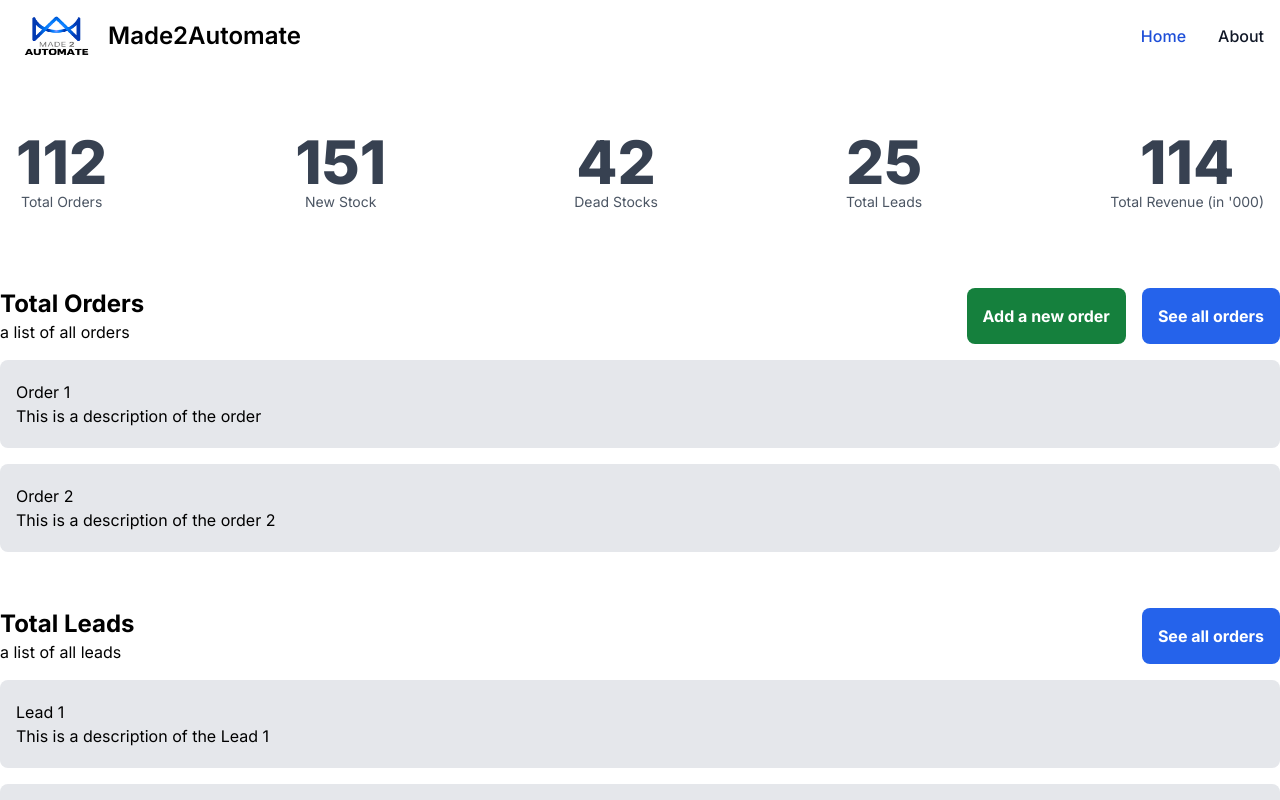
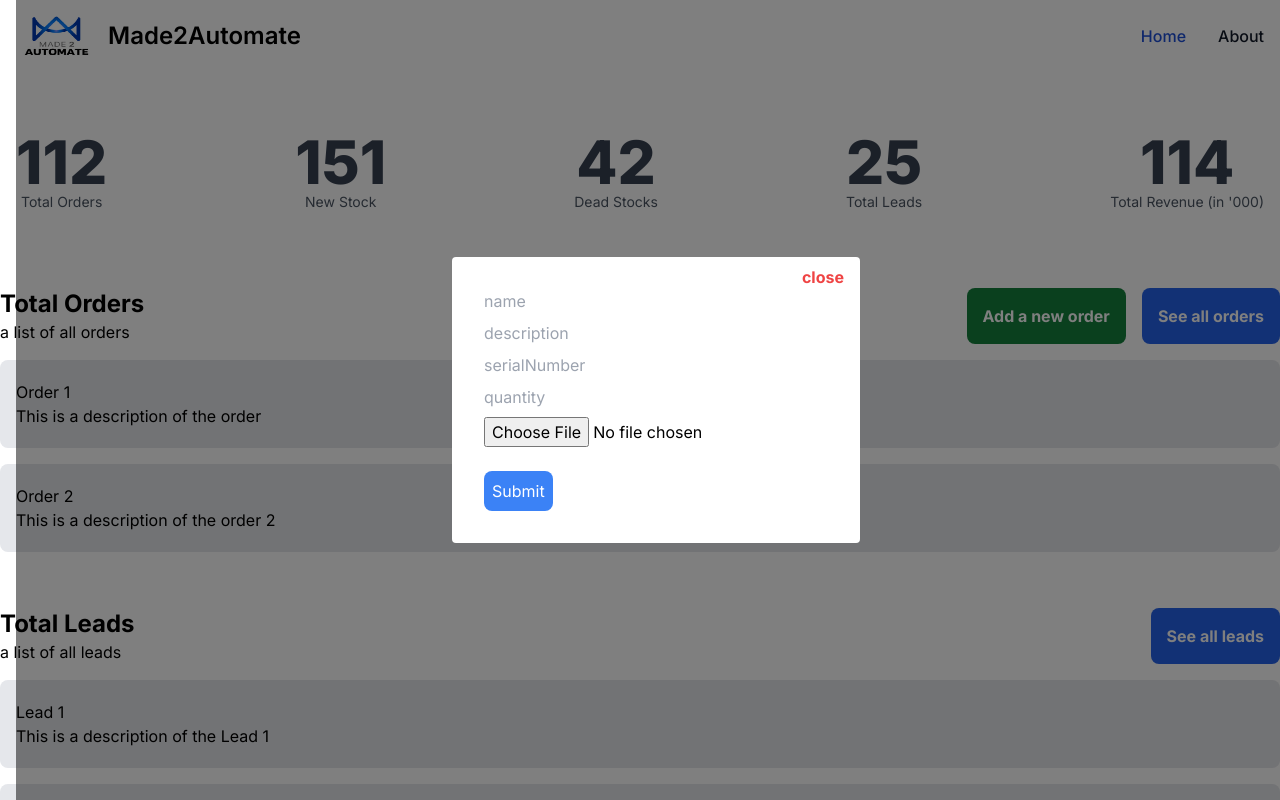
Before and after one commit to nikhilsharma26500/made2automate-assessement, a Next.js app: page / in a window 1280 px wide. Both pictures are taken after a click on the button "Add a new order". Shown: the top 800 px of the page. Built offline with nearby package versions, Linux system fonts and the light colour scheme.

Commit message:
created basic version for frontend

```diff
--- a/app/dashboard/totalLeads.tsx
+++ b/app/dashboard/totalLeads.tsx
@@ -32,7 +32,7 @@ const TotalOrders = () => {
           </div>
           <button className='bg-blue-600 hover:shadow-lg active:bg-blue-900 text-white font-bold px-4 rounded-lg'>
             <Link href="/orders">
-              See all orders
+              See all leads
             </Link>
           </button>
         </div>
--- a/app/dashboard/totalOrders.tsx
+++ b/app/dashboard/totalOrders.tsx
@@ -1,6 +1,18 @@
-import React from 'react'
+"use client"
+
+import Link from 'next/link';
+import React from 'react';
+
 
 const TotalOrders = () => {
+  const [showPopup, setShowPopup] = React.useState(false);
+
+  const togglePopup = () => {
+    setShowPopup(!showPopup)
+  }
+
+  const inputValues = ['name', 'description', 'serialNumber', 'quantity']
+
   const orders = [{
     name: 'Order 1',
     description: 'This is a description of the order',
@@ -26,12 +38,29 @@ const TotalOrders = () => {
             </p>
           </div>
           <div className='space-x-4'>
-            <button className='bg-green-700 h-[100%] hover:shadow-lg active:bg-green-900 text-white font-bold px-4 rounded-lg'>
+            <button className='bg-green-700 h-[100%] hover:shadow-lg active:bg-green-900 text-white font-bold px-4 rounded-lg' onClick={togglePopup}>
               Add a new order
             </button>
             <button className='bg-blue-600 h-[100%] hover:shadow-lg active:bg-blue-900 text-white font-bold px-4 rounded-lg'>
-              See all orders
+              <Link href="/orders">
+
+                See all orders
+              </Link>
             </button>
+
+            {/* Popup to feed the input values */}
+            {showPopup && (
+              <div className='fixed top-0 left-0 w-full p-[10vh] h-full flex items-center justify-center bg-black bg-opacity-50'>
+                <form className='bg-white p-8 rounded relative'>
+                  <button onClick={() => setShowPopup(false)} className='absolute top-0 right-2 m-2 font-bold text-red-500'>close</button>
+                  {inputValues.map((field, index) => (
+                    <input key={index} type='text' placeholder={field} className='block mb-2' />
+                  ))}
+                  <input type='file' accept='image/*' className='block mb-2' />
+                  <button type='submit' className='mt-4 bg-blue-500 rounded-lg p-2 text-white'>Submit</button>
+                </form>
+              </div>
+            )}
           </div>
         </div>
         <div className='flex justify-start w-[100%] my-4'>
```
Also changed, not shown: Problems.txt, app/orders/page.tsx (line endings or trailing spaces).
